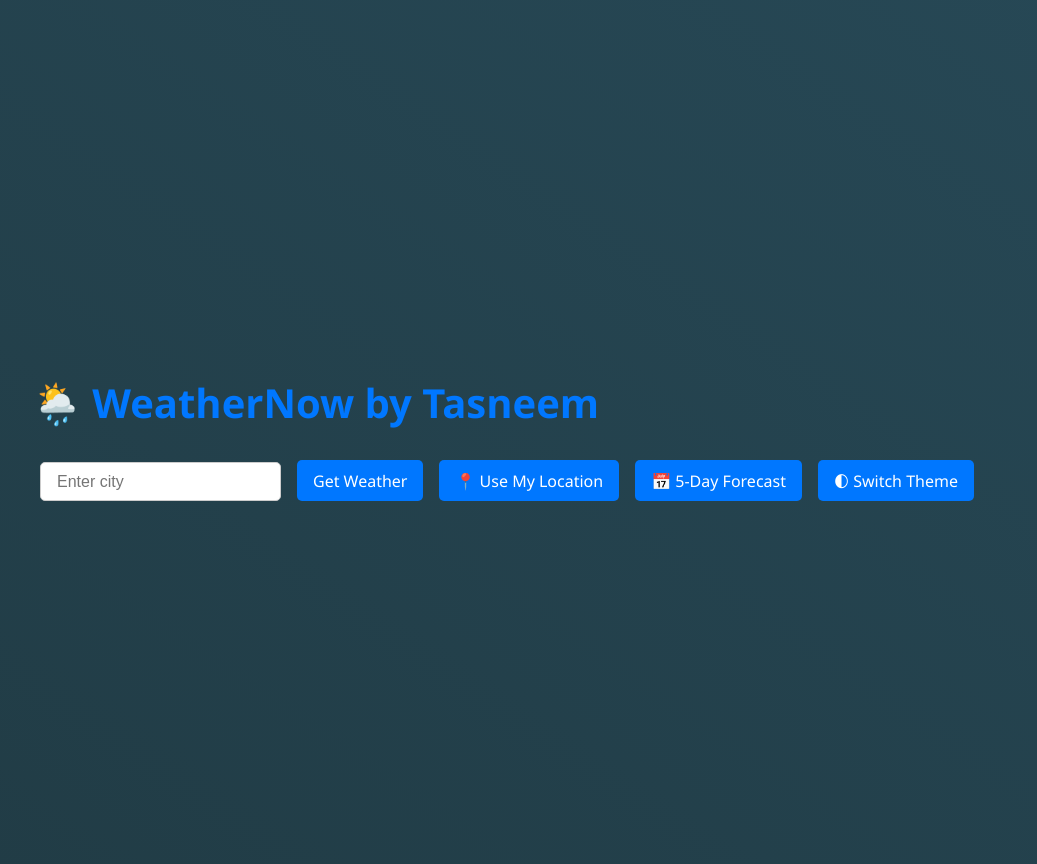
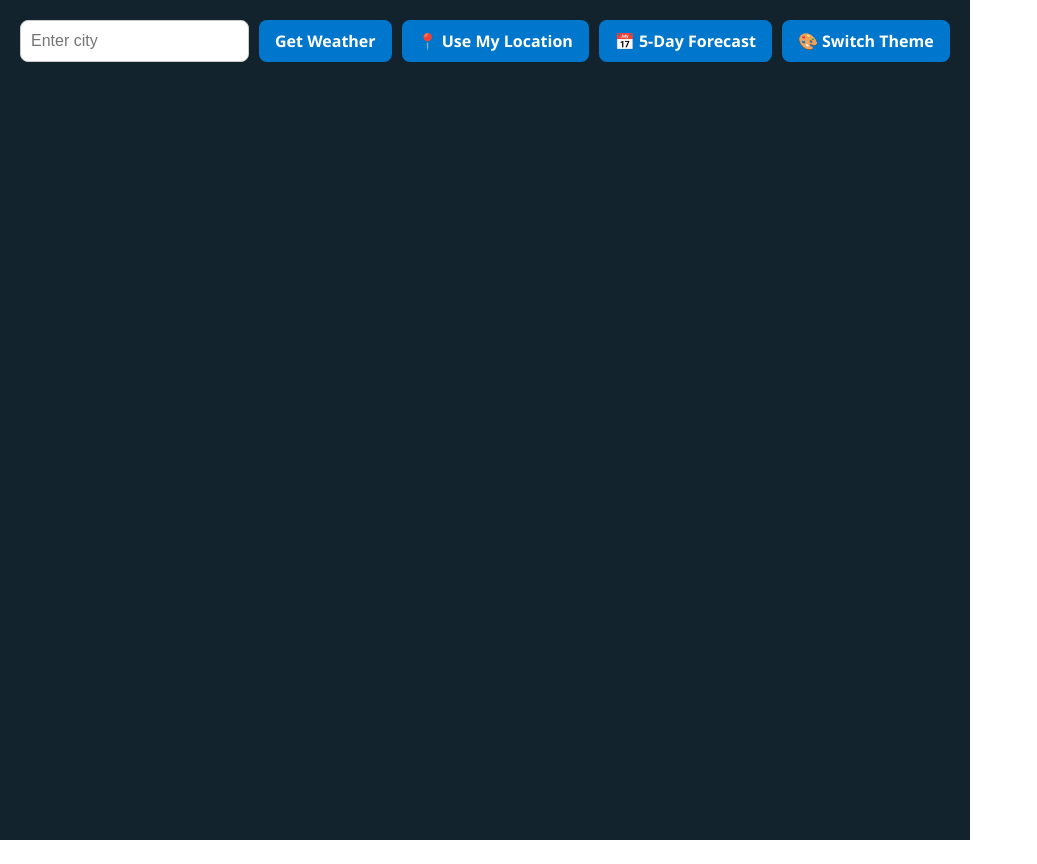
Before and after one commit to tasneemshaik-collab/weather-now, a React (Vite) app: page / in a window 1280 px wide. Shown: the whole page, without its empty margins (0-1037 px from the left). After the commit the page ends 840 px from the top, so only its background shows below. Built offline with nearby package versions, Linux system fonts and the light colour scheme.

Commit message:
Final layout with styles and extra buttons

```diff
--- a/src/App.css
+++ b/src/App.css
@@ -1,91 +1,64 @@
 :root {
-  --bg-color: #f5f5f5;
-  --text-color: #222;
-  --card-bg: #ffffffcc;
-  --primary-accent: #0077ff;
-}
+  --bg-color-dark: #12232e;
+  --text-color-dark: #ffffff;
+  --card-bg-dark: #d3dbe4;
 
-body.dark {
-  --bg-color: #0f2027;
-  --text-color: #f0f0f0;
-  --card-bg: #ffffff1a;
-  --primary-accent: #00c2ff;
+  --bg-color-light: #f4f4f4;
+  --text-color-light: #222;
+  --card-bg-light: #ffffff;
 }
 
 body {
   margin: 0;
-  font-family: 'Segoe UI', Tahoma, Geneva, Verdana, sans-serif;
-  background: linear-gradient(to top right, #0f2027, #203a43, #2c5364);
-  background-size: 400% 400%;
-  animation: windFlow 15s ease infinite;
-  color: var(--text-color);
-  min-height: 100vh;
-  transition: background 0.5s ease;
-  padding: 2rem;
+  font-family: "Segoe UI", sans-serif;
 }
 
-@keyframes windFlow {
-  0% { background-position: 0% 50%; }
-  50% { background-position: 100% 50%; }
-  100% { background-position: 0% 50%; }
-}
-
-h1 {
-  font-size: 2.5rem;
-  color: var(--primary-accent);
-  display: flex;
-  align-items: center;
-  gap: 0.5rem;
-}
-
-input, button {
-  padding: 0.6rem 1rem;
-  border-radius: 5px;
-  border: 1px solid #ccc;
-  margin: 0.5rem;
-  font-size: 1rem;
-}
-
-button {
-  background-color: var(--primary-accent);
-  color: white;
-  border: none;
-  cursor: pointer;
-  transition: background-color 0.3s ease;
-}
-
-button:hover {
-  background-color: #005fcc;
-}
-
-.weather-card, .forecast-card {
-  background-color: var(--card-bg);
-  backdrop-filter: blur(10px);
-  padding: 1rem;
-  border-radius: 12px;
-  box-shadow: 0 8px 20px rgba(0, 0, 0, 0.2);
-  margin: 1rem 0;
+.app {
+  min-height: 100vh;
+  padding: 20px;
   transition: all 0.3s ease;
 }
 
-.container {
-  max-width: 900px;
-  margin: 0 auto;
-  text-align: center;
+.app.dark {
+  background-color: var(--bg-color-dark);
+  color: var(--text-color-dark);
+  --card-bg: var(--card-bg-dark);
+  --text-color: var(--text-color-dark);
+}
+
+.app.light {
+  background-color: var(--bg-color-light);
+  color: var(--text-color-light);
+  --card-bg: var(--card-bg-light);
+  --text-color: var(--text-color-light);
 }
 
 .controls {
-  margin-top: 1rem;
+  display: flex;
+  flex-wrap: wrap;
+  gap: 10px;
+  justify-content: center;
+  margin-bottom: 20px;
 }
-.sidebar {
-  position: fixed;
-  top: 6rem;
-  right: 1rem;
-  display: flex;
-  flex-direction: column;
-  gap: 0.75rem;
-  background: rgba(0, 0, 0, 0.3);
-  border-radius: 12px;
-  padding: 1rem;
-  backdrop-filter: blur(5px);
+
+.controls input {
+  padding: 10px;
+  font-size: 1rem;
+  border-radius: 8px;
+  border: 1px solid #ccc;
 }
+
+.controls button {
+  padding: 10px 16px;
+  border: none;
+  background-color: #0077cc;
+  color: white;
+  font-weight: bold;
+  border-radius: 8px;
+  cursor: pointer;
+  transition: background-color 0.2s ease;
+}
+
+.controls button:hover {
+  background-color: #005fa3;
+}
--- a/src/App.jsx
+++ b/src/App.jsx
@@ -1,39 +1,27 @@
-/* eslint-disable no-unused-vars */
-import React, { useState, useEffect } from "react";
-import "./App.css";
+import React, { useState } from "react";
 import WeatherDisplay from "./WeatherDisplay";
 import ForecastDisplay from "./ForecastDisplay";
+import "./App.css";
+import { getCoordinates, getForecastData } from "./api";
 
 function App() {
   const [city, setCity] = useState("");
   const [weather, setWeather] = useState(null);
   const [forecast, setForecast] = useState([]);
-  const [theme, setTheme] = useState("light");
+  const [darkTheme, setDarkTheme] = useState(true);
 
-  const apiKey = "d31120fef343431863eb0d63f927e140"; // <-- Replace with your OpenWeatherMap API key
-
-  useEffect(() => {
-    document.body.className = theme;
-  }, [theme]);
+  const apiKey = "YOUR_API_KEY"; // Replace with your actual API key
 
   const fetchWeather = async (cityName) => {
     try {
-      const weatherRes = await fetch(
-        `https://api.openweathermap.org/data/2.5/weather?q=${cityName}&appid=${apiKey}&units=metric`
-      );
-      const weatherData = await weatherRes.json();
-      if (weatherData.cod !== 200) {
-        alert("City not found");
-        return;
-      }
-      setWeather(weatherData);
-      setForecast([]); // Clear forecast until user clicks forecast
+      const { lat, lon } = await getCoordinates(cityName, apiKey);
+      const weatherData = await fetchWeatherByCoords(lat, lon, apiKey);
+      setWeather({ ...weatherData, name: cityName });
     } catch (err) {
       alert("Error fetching weather data.");
       console.error(err);
     }
   };
-
 
   const handleCityChange = (e) => setCity(e.target.value);
 
@@ -41,66 +29,46 @@ function App() {
     if (city.trim()) fetchWeather(city);
   };
 
-  const handleUseMyLocation = () => {
-    navigator.geolocation.getCurrentPosition(
-      (position) => {
-        const { latitude, longitude } = position.coords;
-        fetchWeatherByCoords(latitude, longitude);
-      },
-      () => alert("Location access denied.")
-    );
-  };
-
   const handleShowForecast = async () => {
-    if (!weather || !weather.coord) return;
-
-    const { lat, lon } = weather.coord;
     try {
-      const forecastRes = await fetch(
-        `https://api.openweathermap.org/data/2.5/forecast?lat=${lat}&lon=${lon}&appid=${apiKey}&units=metric`
-      );
-      const forecastData = await forecastRes.json();
-      const daily = forecastData.list.filter((item) =>
-        item.dt_txt.includes("12:00:00")
-      );
-      setForecast(daily.slice(0, 7));
+      const { lat, lon } = await getCoordinates(city, apiKey);
+      const forecastData = await getForecastData(lat, lon, apiKey);
+      setForecast(forecastData.slice(0, 7)); // Only show 7 days
     } catch (err) {
-      alert("Error fetching forecast.");
+      alert("Error fetching 7-day forecast.");
+      console.error(err);
     }
   };
 
-
-  const fetchWeatherByCoords = async (lat, lon) => {
-    try {
-      const res = await fetch(
-        `https://api.openweathermap.org/data/2.5/weather?lat=${lat}&lon=${lon}&appid=${apiKey}&units=metric`
-      );
-      const data = await res.json();
-      if (data.name) fetchWeather(data.name);
-    } catch (err) {
-      alert("Unable to get weather for your location.");
-    }
+  const handleUseMyLocation = () => {
+    navigator.geolocation.getCurrentPosition((position) => {
+      const { latitude, longitude } = position.coords;
+      fetchWeatherByCoords(latitude, longitude, apiKey)
+        .then((data) => {
+          setWeather({ ...data, name: "Your Location" });
+        })
+        .catch((err) => {
+          alert("Unable to fetch location weather.");
+          console.error(err);
+        });
+    });
   };
 
-  const toggleTheme = () => {
-    setTheme((prev) => (prev === "light" ? "dark" : "light"));
-  };
+  const handleThemeToggle = () => setDarkTheme(!darkTheme);
 
   return (
-    <div className="app">
-      <h1>🌦️ WeatherNow by Tasneem</h1>
-
+    <div className={`app ${darkTheme ? "dark" : "light"}`}>
       <div className="controls">
         <input
           type="text"
-          placeholder="Enter city"
           value={city}
           onChange={handleCityChange}
+          placeholder="Enter city"
         />
         <button onClick={handleGetWeather}>Get Weather</button>
         <button onClick={handleUseMyLocation}>📍 Use My Location</button>
         <button onClick={handleShowForecast}>📅 5-Day Forecast</button>
-        <button onClick={toggleTheme}>🌓 Switch Theme</button>
+        <button onClick={handleThemeToggle}>🎨 Switch Theme</button>
       </div>
 
       {weather && <WeatherDisplay weather={weather} />}
--- a/src/ForecastDisplay.css
+++ b/src/ForecastDisplay.css
@@ -1,31 +1,27 @@
-/* ForecastDisplay.css */
 .forecast-container {
   display: flex;
+  justify-content: center;
   flex-wrap: wrap;
-  justify-content: center;
+  margin-top: 20px;
   gap: 16px;
-  margin-top: 20px;
 }
 
 .forecast-card {
   background-color: var(--card-bg);
+  color: var(--text-color);
+  border-radius: 12px;
   padding: 16px;
-  border-radius: 12px;
-  box-shadow: 0 2px 6px rgba(0,0,0,0.2);
-  width: 110px;
+  width: 120px;
   text-align: center;
+  box-shadow: 0 4px 8px rgba(0, 0, 0, 0.2);
+  transition: transform 0.2s ease;
 }
 
-.day {
-  font-weight: bold;
-  margin-bottom: 8px;
+.forecast-card:hover {
+  transform: scale(1.05);
 }
 
-.emoji {
-  font-size: 28px;
-  margin-bottom: 8px;
+.icon {
+  font-size: 2rem;
+  margin: 8px 0;
 }
-
-.temp, .humidity {
-  font-size: 14px;
-}
```
Also changed, not shown: src/getForecsastData.js (added).
